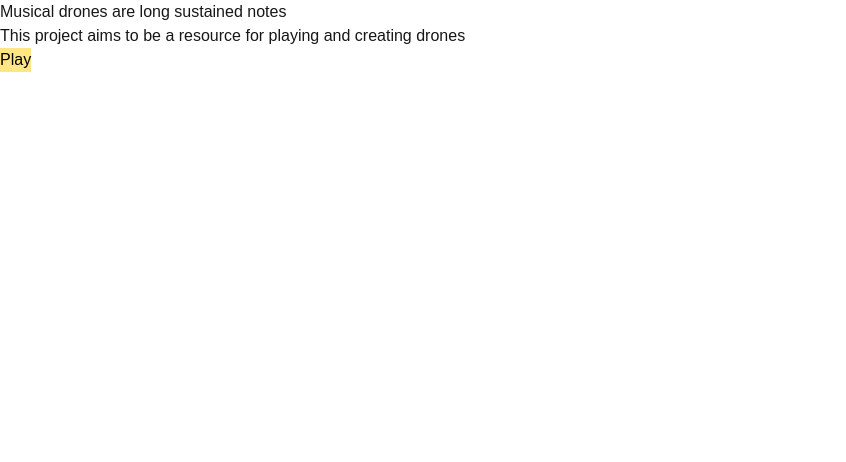
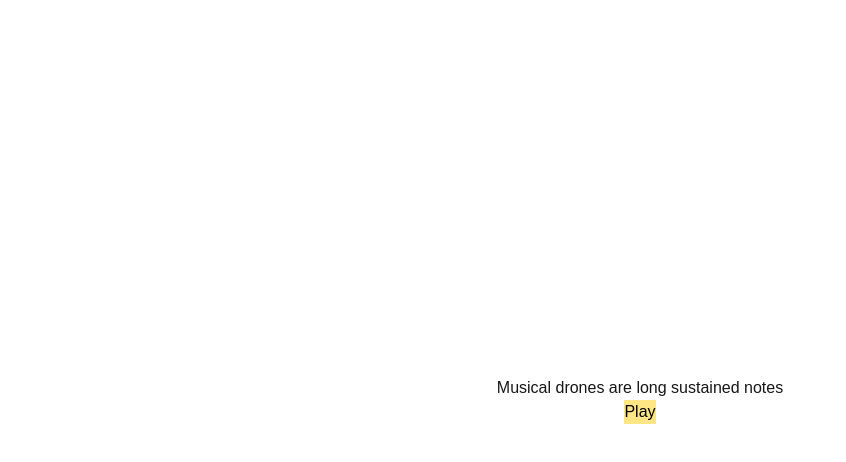
Before and after one commit to dalzegno/drone-music, a Next.js app: page /introduction in a window 1280 px wide. Shown: the top 462 px of the page, without its empty margins (0-846 px from the left). Built offline with nearby package versions, Linux system fonts and the light colour scheme.

Commit message:
Add readme,

```diff
--- a/app/introduction/page.tsx
+++ b/app/introduction/page.tsx
@@ -2,9 +2,9 @@ import DroneContainer from "@/components/ui/drone-container";
 
 export default function Introduction() {
   return (
-    <div>
+    <div className="flex min-h-screen items-center justify-center flex-col">
       <p>Musical drones are long sustained notes</p>
-      <p>This project aims to be a resource for playing and creating drones</p>
+      <p></p>
       <DroneContainer></DroneContainer>
     </div>
   );
--- a/components/ui/drone-container.tsx
+++ b/components/ui/drone-container.tsx
@@ -16,6 +16,7 @@ let oscillators: OscillatorNode[] = [];
 
 export default function DroneContainer() {
   const [isPlaying, setIsPlaying] = useState(false);
+
   useEffect(() => {
     console.log(isPlaying);
     if (isPlaying) {
@@ -23,16 +24,17 @@ export default function DroneContainer() {
       oscillator.connect(gain);
       oscillator.start();
       oscillators.push(oscillator);
-      gainHelper.SetAdsrOnGainNode(1, gain, 1);
+      gainHelper.SetAdsrOnGainNode(1, gain, 0.1);
     } else if (!isPlaying) {
       oscillators.forEach((o) => {
-        o.stop(audioContext!.currentTime + 2);
+        o.stop(audioContext!.currentTime + 0.1);
       });
       gain.gain.setValueAtTime(gain.gain.value, audioContext!.currentTime);
-      gain.gain.linearRampToValueAtTime(0, audioContext!.currentTime + 2);
+      gain.gain.linearRampToValueAtTime(0, audioContext!.currentTime + 0.1);
       oscillators = [];
     }
   }, [isPlaying]);
+
   return (
     <div>
       <button
--- a/components/ui/init-audio-context.tsx
+++ b/components/ui/init-audio-context.tsx
@@ -5,6 +5,7 @@ import Link from "next/link";
 export default function InitAudioContext() {
   return (
     <Link
+      className="bg-amber-500"
       href="/introduction"
       onClick={() => {
         const audioContext = getAudioContext();
```
Also changed, not shown: 1 other file (tests, documents, lock files or other folders).
